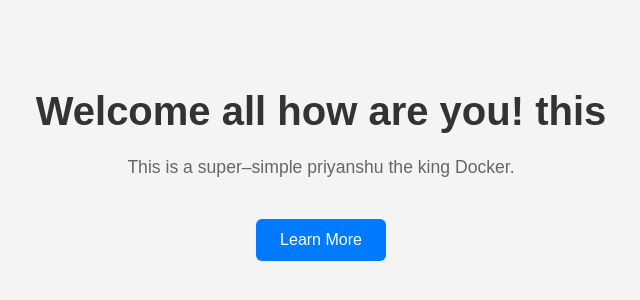
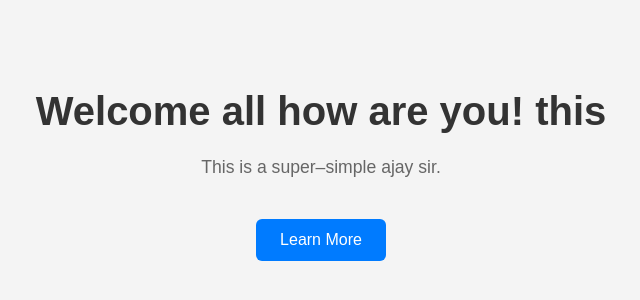
Before and after one commit to priyanshuthakran1/frontEnd-test, a plain HTML site: page index.html in a window 1280 px wide. Shown: the part 238-538 px from the top of the page, without its empty margins (319-959 px from the left). Drawn offline with Linux system fonts and the light colour scheme.

Commit message:
Update index.html

```diff
--- a/index.html
+++ b/index.html
@@ -33,7 +33,7 @@
 </head>
 <body>
   <h1>Welcome all how are you! this </h1>
-  <p>This is a super–simple priyanshu the king Docker.</p>
+  <p>This is a super–simple ajay sir.</p>
   <a class="button" href="#">Learn More</a>
 </body>
 </html>
```
